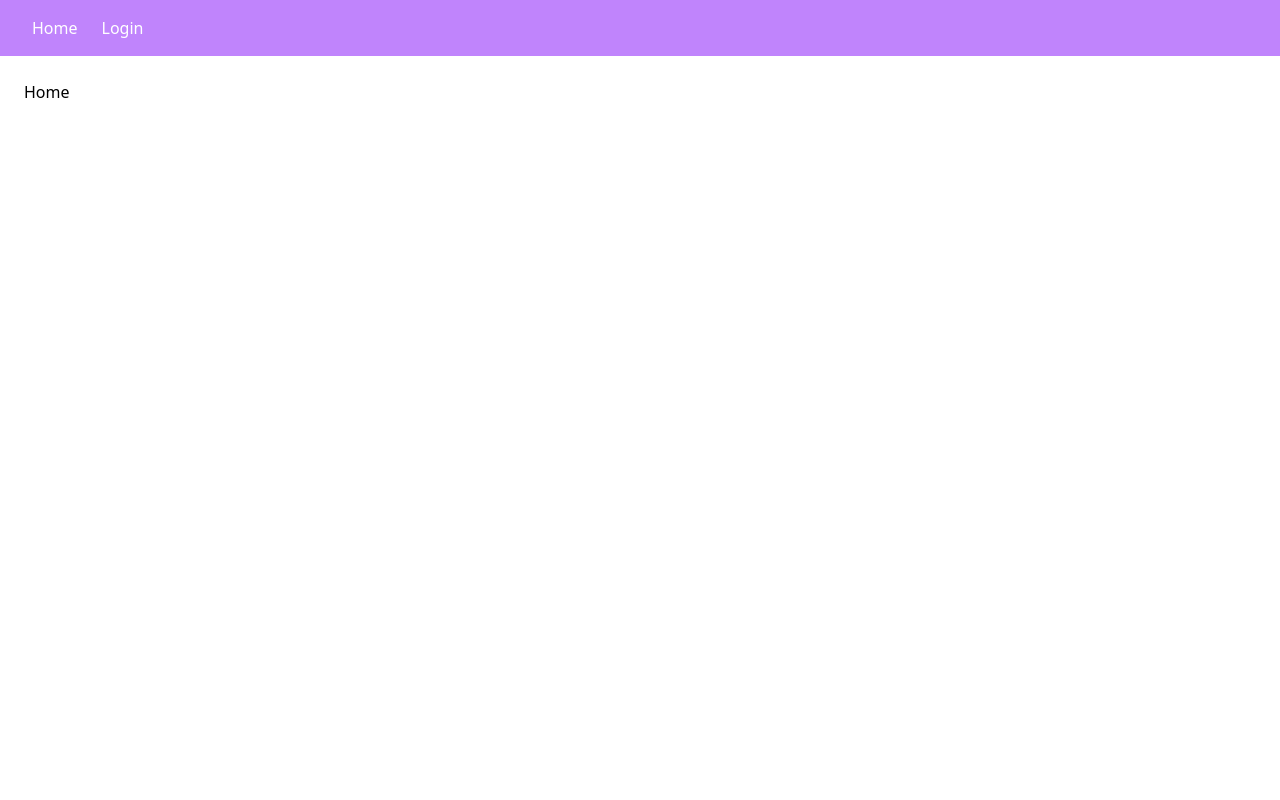
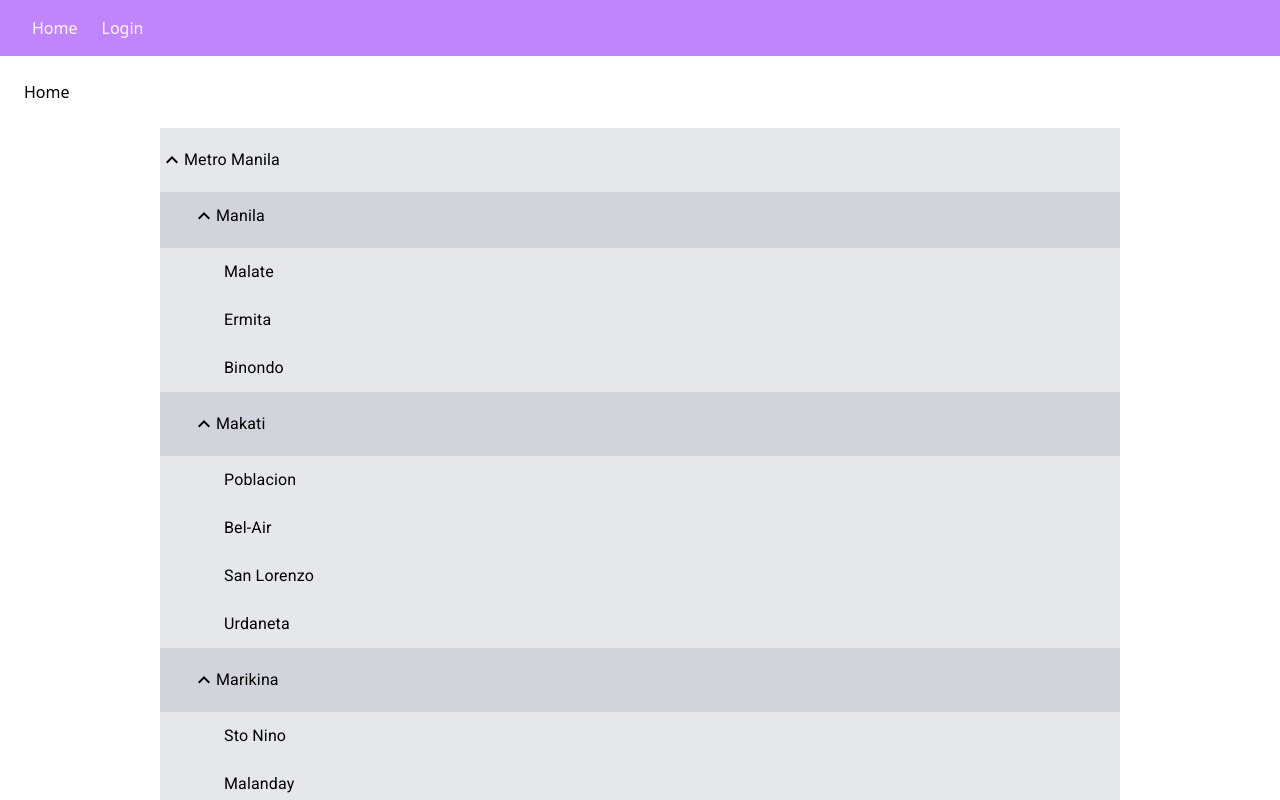
Before and after one commit to brimalval/netzwelt-recruitment-exercise, a React (Create React App) app: page / in a window 1280 px wide. Shown: the top 800 px of the page. Built offline with nearby package versions, Linux system fonts and the light colour scheme; no server answers.

Commit message:
Added styling dependencies, hooked up homepage to mock API

```diff
--- a/package.json
+++ b/package.json
@@ -3,6 +3,11 @@
   "version": "0.1.0",
   "private": true,
   "dependencies": {
+    "@emotion/react": "^11.7.1",
+    "@emotion/styled": "^11.6.0",
+    "@fontsource/roboto": "^4.5.3",
+    "@mui/icons-material": "^5.4.1",
+    "@mui/material": "^5.4.1",
     "@testing-library/jest-dom": "^5.16.2",
     "@testing-library/react": "^12.1.2",
     "@testing-library/user-event": "^13.5.0",
--- a/src/App.tsx
+++ b/src/App.tsx
@@ -15,10 +15,12 @@ const App: React.FC = () => {
             </div>
           </div>
         </nav>
-        <Routes>
-          <Route path="/" element={<Home />} />
-          <Route path="/account/login" element={<Login />} />
-        </Routes>
+        <div className="max-h-100">
+          <Routes>
+            <Route path="/" element={<Home />} />
+            <Route path="/account/login" element={<Login />} />
+          </Routes>
+        </div>
       </BrowserRouter>
     </div>
   );
--- /dev/null
+++ b/src/components/TerritoryItem.tsx
@@ -0,0 +1,54 @@
+import React from "react";
+import { Territory } from "../shared/types";
+import { List, ListItemButton, ListItemText, Collapse } from "@mui/material";
+import { ExpandLess, ExpandMore } from "@mui/icons-material";
+
+interface Props {
+    territories: Territory[];
+    id: string;
+    level?: number;
+}
+
+const TerritoryItem: React.FC<Props> = (props) => {
+    const { territories, id } = props;
+    const level = props.level || 0;
+    const territory = territories.find((t) => t.id === id);
+    const subTerritories = territories.filter((t) => t.parent === id);
+    const [open, setOpen] = React.useState(true);
+    const bg = (level & 1) === 0 ? "bg-gray-200" : "bg-gray-300";
+
+    const handleClick = () => setOpen(!open);
+
+    return territory ? (
+        <React.Fragment>
+            <ListItemButton onClick={handleClick} sx={{ pl: level * 4 }} className={bg}>
+               {subTerritories.length ? (
+                    open ? (
+                        <ExpandLess />
+                    ) : (
+                        <ExpandMore />
+                    )
+                ) : null}
+                <ListItemText primary={territory.name} />
+            </ListItemButton>
+            {subTerritories.length ? (
+                <Collapse in={open} className={bg}>
+                    <List>
+                        {subTerritories.map((t) => (
+                            <TerritoryItem
+                                key={t.id}
+                                id={t.id}
+                                territories={territories}
+                                level={level + 1}
+                            />
+                        ))}
+                    </List>
+                </Collapse>
+            ) : null}
+        </React.Fragment>
+    ) : (
+        <React.Fragment />
+    );
+};
+
+export default TerritoryItem;
--- a/src/index.tsx
+++ b/src/index.tsx
@@ -2,6 +2,7 @@ import React from 'react';
 import ReactDOM from 'react-dom';
 import App from './App';
 import './index.css';
+import '@fontsource/roboto'
 
 ReactDOM.render(
   <React.StrictMode>
--- a/src/pages/Home.tsx
+++ b/src/pages/Home.tsx
@@ -1,29 +1,47 @@
+import { List } from "@mui/material";
 import React, { useState, useEffect } from "react";
-import ApiHelper from "../shared/APIHelper";
+import TerritoryItem from "../components/TerritoryItem";
+import MockApi from "../shared/tempBackend";
 import { Territory } from "../shared/types";
 
 const Home: React.FC = () => {
     const [territories, setTerritories] = useState<Territory[]>([]);
 
     const getTerritories = async () => {
-        const data = await ApiHelper.getTerritories();
+        // Replace MockServer with ApiHelper
+        const data = await MockApi.getTerritories();
         setTerritories(data.data);
     };
 
     useEffect(() => {
         let mounted = true;
-        if (mounted) getTerritories();
-        alert("Territories loaded");
-        console.log(territories);
+        if (mounted && !territories.length) getTerritories();
         return () => {
             mounted = false;
         };
     }, []);
 
+    const baseTerritories = territories.filter(
+        (territory) => territory.parent === null
+    );
+
     return (
         <div>
             <h1 className="p-6">Home</h1>
-            <ul></ul>
+            <div className="flex justify-center max-h-full w-full">
+                <div className="w-3/4">
+                    <List className="bg-gray-200">
+                        {baseTerritories.map((territory) => (
+                            <TerritoryItem
+                                key={territory.id}
+                                id={territory.id}
+                                territories={territories}
+                                level={0}
+                            />
+                        ))}
+                    </List>
+                </div>
+            </div>
         </div>
     );
 };
--- a/tailwind.config.js
+++ b/tailwind.config.js
@@ -3,5 +3,6 @@ module.exports = {
   theme: {
     extend: {},
   },
+  important: "#root",
   plugins: [],
 };
```
Also changed, not shown: 1 other file (tests, documents, lock files or other folders).
